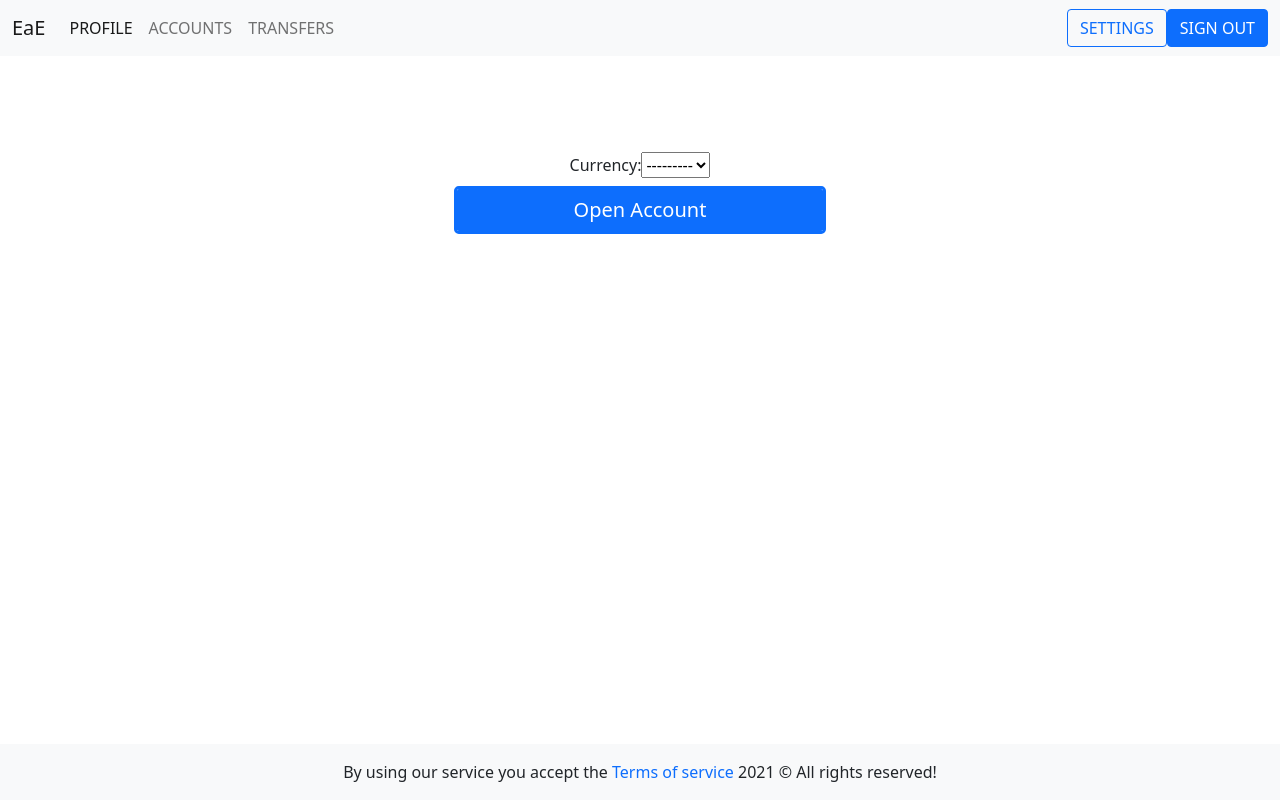
After one commit to AhtenYa/exchangeandearn, a Django app: page /exchange/profile/accounts/ in a window 1280 px wide. The commit adds this page. Run offline with Django 3.2, Linux system fonts and the light colour scheme; the visitor is signed in with stand-in values (Sample User, id 1); data that the repository does not hold is empty; some libraries are stand-ins or nearby versions.

Commit message:
Added AccountForm and TransferForm.

```diff
--- a/exchange/forms.py
+++ b/exchange/forms.py
@@ -1,20 +1,41 @@
 from django import forms
+from django.core.exceptions import ValidationError
 
 from django.contrib.auth.forms import UserCreationForm, AuthenticationForm, PasswordChangeForm
 from django.contrib.auth.models import User
 
-"""
-class CulinkForm(forms.ModelForm):
-    class Meta:
-        model = Culink
-        fields = ['shortlink_text', 'longlink_text']
-        labels = {'shortlink_text' : '', 'longlink_text' : ''}
-        widgets = {'shortlink_text' : forms.TextInput(attrs={'required' : True,
-        'placeholder' : 'Type your shortcut', 'minlength' : 6, 'class': 'my-2 fs-5 form-control border border-primary border-3 rounded-3'}),
-            'longlink_text' : forms.URLInput(attrs={'required' : True,
-            'placeholder' : 'Paste your link to shorten', 'minlength' : 15, 'class': 'my-2 fs-5 form-control border border-primary border-3 rounded-3'})}
+from .models import Account, Transfer
+from stock.models import Currency
 
 
+class TransferForm(forms.ModelForm):
+    class Meta:
+        model = Transfer
+        fields = ['amount', 'transfer_date']
+        labels = {'amount' : '', 'transfer_date' : ''}
+        widgets = {'amount' : forms.NumberInput(attrs={'name': 'transfer_amount', 'placeholder': 'Enter Amount'}),
+                'transfer_date': forms.DateInput(attrs={'name': 'transfer_date', 'type': 'date', 'class': 'form-control datepicker'})}
+
+
+class AccountForm(forms.ModelForm):
+    class Meta:
+        model = Account
+        fields = ['currency']
+        #labels = {'currency': ''}
+        widgets = {'currency' : forms.Select(attrs={'name' : 'currency'})}
+
+    def clean(self):
+        cleaned_data = super().clean()
+        account_currency = cleaned_data.get("currency")
+
+        try:
+            account = Account.objects.get(currency=account_currency)
+        except:
+            pass
+        else:
+            raise ValidationError("You already have that account.")
+
+"""
 class CulinkOneForm(forms.ModelForm):
     class Meta:
         model = Culink
--- a/exchange/models.py
+++ b/exchange/models.py
@@ -15,18 +15,9 @@ class Account(models.Model):
 
     owner = models.ForeignKey(User, on_delete=models.CASCADE)
     status = models.CharField(max_length=2, choices=AccountStatus.choices)
-    currency = models.ForeignKey(Currency, on_delete=models.CASCADE)
+    currency = models.ForeignKey(Currency, on_delete=models.PROTECT)
     balance = models.FloatField(max_length=32, default=0.00000000)
     base_account = models.BooleanField(default=False)
-
-
-class Order(models.Model):
-    owner = models.ForeignKey(User, on_delete=models.CASCADE)
-    order_date = models.DateField('order date')
-    valuation_date = models.DateField('valuation date')
-    amount = models.FloatField(max_length=32, default=0.00000000)
-    account = models.ForeignKey(Account, on_delete=models.PROTECT)
-    in_progress = models.BooleanField(default=True)
 
 
 class Transfer(models.Model):
@@ -36,4 +27,3 @@ class Transfer(models.Model):
     amount = models.FloatField(max_length=32, default=0.00000000)
     account_from = models.ForeignKey(Account, on_delete=models.PROTECT, related_name='account_from')
     account_to = models.ForeignKey(Account, on_delete=models.PROTECT, related_name='account_to')
-    in_progress = models.BooleanField(default=True)
--- /dev/null
+++ b/exchange/templates/exchange/account_create.html
@@ -0,0 +1,12 @@
+{% extends "base.html" %}
+
+{% block content %}
+<form class="col-md-4 mx-auto my-5 py-5" action="{% url 'exchange:account_create' %}" method="post">
+	{% csrf_token %}
+	{{ form }}
+
+	<input class="my-2 fs-5 form-control border border-primary border-3 rounded-3 btn btn-primary" type="submit" value="Open Account"/>
+	<input type="hidden" name="next" value="{% url 'exchange:user_index' %}"/>
+
+</form>
+{% endblock %}
--- a/exchange/templates/exchange/user_index.html
+++ b/exchange/templates/exchange/user_index.html
@@ -3,10 +3,10 @@
 {% load stock_extras %}
 
 {% block content %}
-<div class="mx-auto py-5 col-md-6">
+<div class="mx-auto py-5 col-md-3">
   <div class="modal-content">
     <div class="modal-body">
-        <h4>{{ account_info|from_dict:"balance" }} {{ account_info|from_dict:"currency" }} {{ account_info|from_dict:"status" }}</h4>
+        <h4>{{ account_info|from_dict:"balance" }} {{ account_info|from_dict:"currency" }}</h4>
     </div>
   </div>
 </div>
--- a/exchange/templates/exchange/user_settings.html
+++ b/exchange/templates/exchange/user_settings.html
@@ -10,7 +10,7 @@
 			{% endfor %}
 		</ul>
 	{% endif %}
-	<div class="col-md-10 mx-auto">
+	<div class="col-md-6 mx-auto">
 	<div class="modal-content my-5">
 	<div class="table-responsive">
 		<table class="table table-borderless text-start">
--- a/exchange/urls.py
+++ b/exchange/urls.py
@@ -9,6 +9,8 @@ urlpatterns = [
     path('register/', views.UserRegisterView.as_view(), name='user_register'),
     path('login/', views.UserLoginView.as_view(), name='user_login'),
     path('profile/', views.UserIndexView.as_view(), name='user_index'),
+    path('profile/accounts/', views.AccountCreateView.as_view(), name='account_create'),
+    path('profile/transfers/', views.TransferCreateView.as_view(), name='transfer_create'),
     path('profile/settings', views.UserSettingsView.as_view(), name='user_settings'),
     path('profile/password', views.UserPasswordView.as_view(), name='user_password'),
     path('profile/delete/<slug:slug>', views.UserDeleteView.as_view(), name='user_delete'),
--- a/exchange/views.py
+++ b/exchange/views.py
@@ -17,8 +17,8 @@ from django.contrib.contenttypes.models import ContentType
 from django.contrib.auth.models import User
 
 from stock.models import Currency
-from .models import Account, Order, Transfer
-from .forms import LoginForm, RegisterForm, PasswordForm
+from .models import Account, Transfer
+from .forms import LoginForm, RegisterForm, PasswordForm, AccountForm, TransferForm
 
 
 class IndexView(DetailView):
@@ -38,7 +38,7 @@ class UserIndexView(DetailView):
 
         account = Account.objects.get(owner=request.user)
 
-        account_info['status'] = account.status
+        #account_info['status'] = account.status
         account_info['currency'] = account.currency
         account_info['balance'] = account.balance
 
@@ -104,8 +104,6 @@ class UserRegisterView(CreateView):
         user_perms = Permission.objects.filter(content_type=user_content_type)
         account_content_type = ContentType.objects.get_for_model(Account)
         account_perms = Permission.objects.filter(content_type=account_content_type)
-        order_content_type = ContentType.objects.get_for_model(Order)
-        order_perms = Permission.objects.filter(content_type=order_content_type)
         transfer_content_type = ContentType.objects.get_for_model(Transfer)
         transfer_perms = Permission.objects.filter(content_type=transfer_content_type)
 
@@ -114,8 +112,6 @@ class UserRegisterView(CreateView):
         for perm in user_perms:
             user.user_permissions.add(perm)
         for perm in account_perms:
-            user.user_permissions.add(perm)
-        for perm in order_perms:
             user.user_permissions.add(perm)
         for perm in transfer_perms:
             user.user_permissions.add(perm)
@@ -129,6 +125,34 @@ class UserRegisterView(CreateView):
         return str(self.success_url)
 
 
+@method_decorator(login_required, name='dispatch')
+class TransferCreateView(PermissionRequiredMixin, CreateView):
+    permission_required = 'exchange.add_transfer'
+    template_name = 'exchange/transfer_create.html'
+    model = Transfer
+    form_class = TransferForm
+    success_url = reverse_lazy('exchange:user_index')
+
+
+@method_decorator(login_required, name='dispatch')
+class AccountCreateView(PermissionRequiredMixin, CreateView):
+    permission_required = 'exchange.add_account'
+    template_name = 'exchange/account_create.html'
+    model = Account
+    form_class = AccountForm
+    success_url = reverse_lazy('exchange:user_index')
+
+    def form_valid(self, form):
+        owner_obj = self.request.user
+        currency_id = self.request.POST['currency']
+        account_currency = Currency.objects.get(id=currency_id)
+
+        Account.objects.create(owner=self.request.user, status='AC',
+        currency=account_currency, balance=0.00, base_account=False)
+
+        return super().form_valid(form)
+
+
 @login_required
 def logout_view(request):
     logout(request)
--- a/stock/forms.py
+++ b/stock/forms.py
@@ -17,7 +17,7 @@ class DateFromToForm(forms.Form):
 
 
 class ExchangeForm(forms.Form):
-    currency_ask = forms.ModelChoiceField(queryset=Currency.objects.all().order_by('index'))
-    currency_bid = forms.ModelChoiceField(queryset=Currency.objects.all().order_by('index'))
+    currency_ask = forms.ModelChoiceField(queryset=Currency.objects.all().order_by('index'), empty_label=None)
+    currency_bid = forms.ModelChoiceField(queryset=Currency.objects.all().order_by('index'), empty_label=None)
     ask_amount = forms.DecimalField(label='', decimal_places=2,
         widget=forms.NumberInput(attrs={'name': 'ask_amount', 'placeholder': 'Enter Amount'}))
--- a/templates/base.html
+++ b/templates/base.html
@@ -32,8 +32,11 @@
 				<li class="nav-item">
           <a class="nav-link active" aria-current="page" href="{% url 'exchange:user_index' %}">PROFILE</a>
         </li>
+				<li class="nav-item">
+          <a class="nav-link" href="{% url 'exchange:account_create' %}">ACCOUNTS</a>
+        </li>
         <li class="nav-item">
-          <a class="nav-link" href="{% url 'exchange:user_index' %}">PROFILE</a>
+          <a class="nav-link" href="{% url 'exchange:transfer_create' %}">TRANSFERS</a>
         </li>
 				{% else %}
         <li class="nav-item">
```
Also changed, not shown: exchange/admin.py (+3 -17 lines), exchange/templates/exchange/transfer_create.html (added, +12 -0 lines), stock/views.py (+44 -1 lines).
